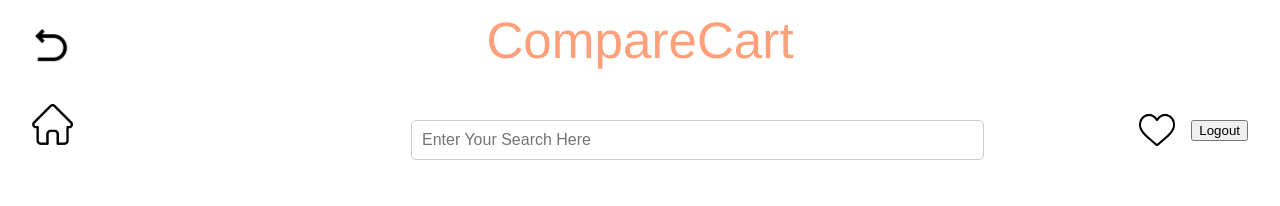
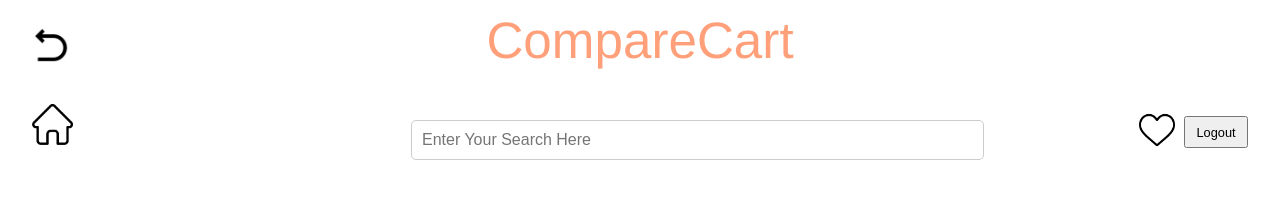
Before and after one commit to BT3103AppDev1/final-project-group-11, a Vue app: page / in a window 1280 px wide. Shown: the top 206 px of the page. Built offline with nearby package versions, Linux system fonts and the light colour scheme.

Commit message:
changed style of the buttons

```diff
--- a/src/components/BackButton.vue
+++ b/src/components/BackButton.vue
@@ -25,6 +25,6 @@ export default {
 
 img {
   width: 100%;
-  height: auto;
+  height: 100%;
 }
 </style>
--- a/src/components/HeartButton.vue
+++ b/src/components/HeartButton.vue
@@ -24,6 +24,6 @@ export default {
 
 img {
   width: 70%;
-  height: auto;
+  height: 70%;
 }
 </style>
--- a/src/components/LogoutButton.vue
+++ b/src/components/LogoutButton.vue
@@ -48,7 +48,10 @@ export default {
 <style scoped>
 #btn{
   position: absolute;
-  top: 15%;
+  width: 5vw;
+  height: 4vh;
+  font-size: 1vw;
+  top: 14.5%;
   right: 2.5%;
   text-align: center;
   margin: auto;
```
